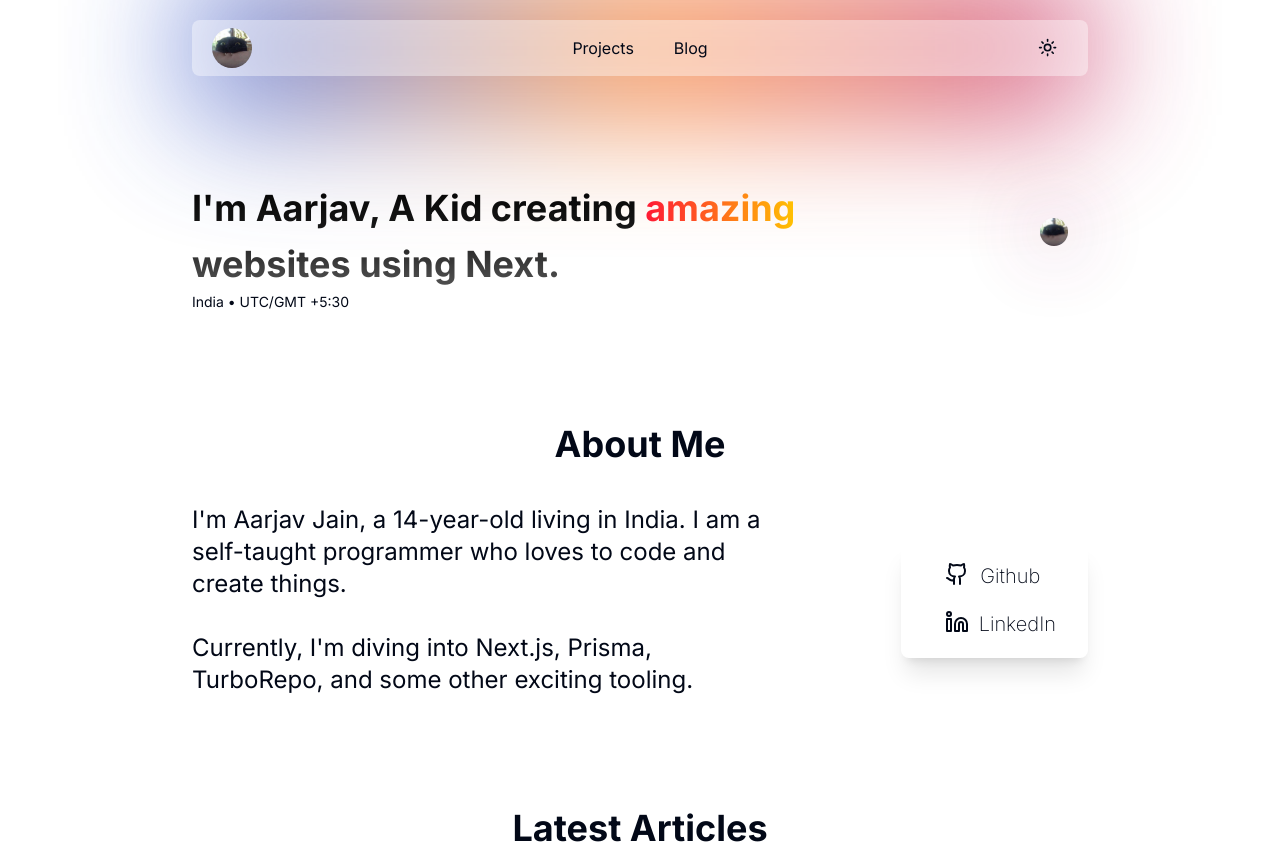
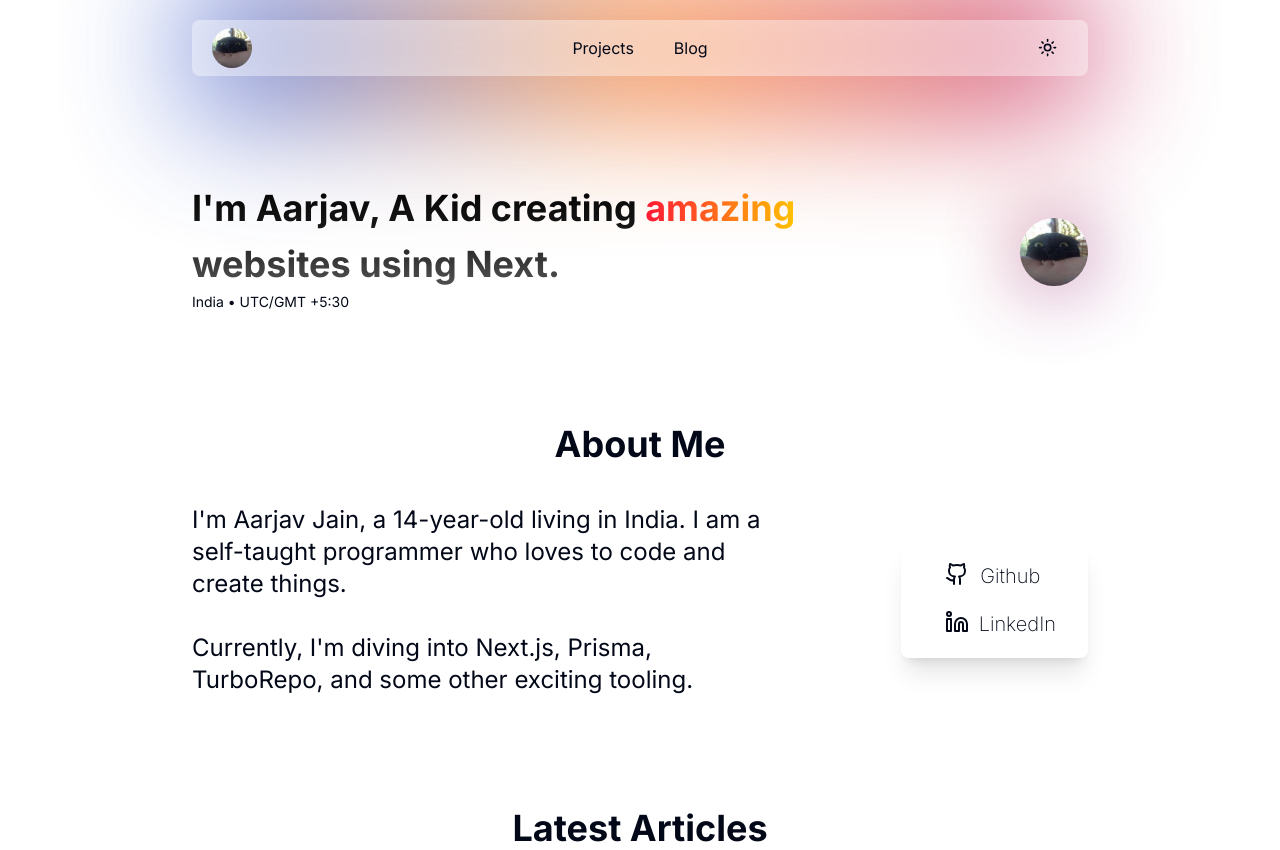
Before and after one commit to BeanieMen/portfolio, a Next.js app: page / in a window 1280 px wide. Built offline with nearby package versions, Linux system fonts and the light colour scheme.

Commit message:
make image bigger

```diff
--- a/app/components/HomeComps/About.tsx
+++ b/app/components/HomeComps/About.tsx
@@ -37,7 +37,7 @@ export default function AboutMe() {
             other exciting tooling.
           </span>
           {!isDesktop ? (
-            <div className="flex flex-col items-center my-auto shadow-xl rounded-lg dark:shadow-none max-h-fit p-5 max-w-fit ">
+            <div className="flex flex-col items-center my-auto rounded-lg max-h-fit p-5 max-w-fit ">
               <div className="flex justify-center items-center mr-10">
                 <div className="px-3 ml-3 justify-start font-extralight text-xl flex items-center max-w-sm">
                   <Link
--- a/app/components/HomeComps/Hero.tsx
+++ b/app/components/HomeComps/Hero.tsx
@@ -103,7 +103,7 @@ export const Hero = () => {
               duration: 0.5,
             }}
           >
-            <div className={`relative ${isDesktop ? 'mx-5' : ''}`}>
+            <div className={`relative`}>
               <Image
                 src="/avatar.jpg"
                 className="object-cover rounded-full mt-5"
```
